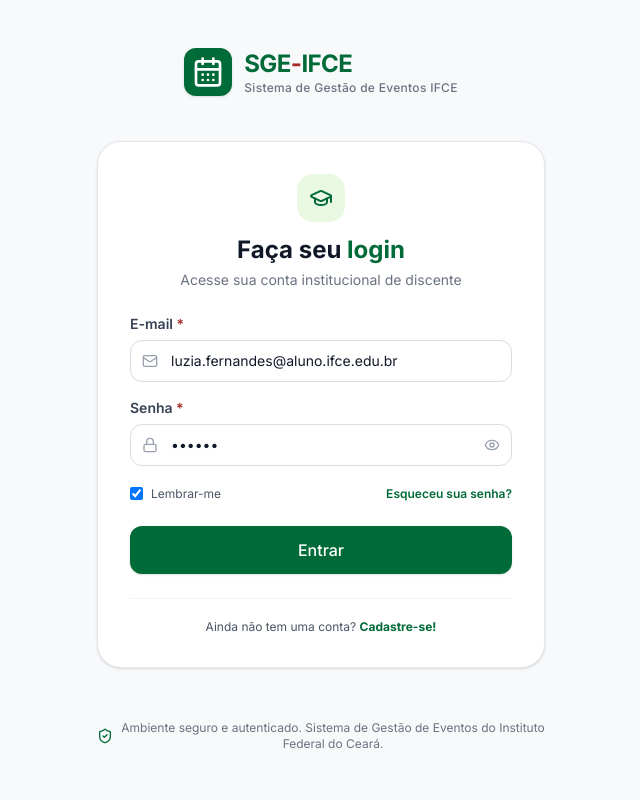
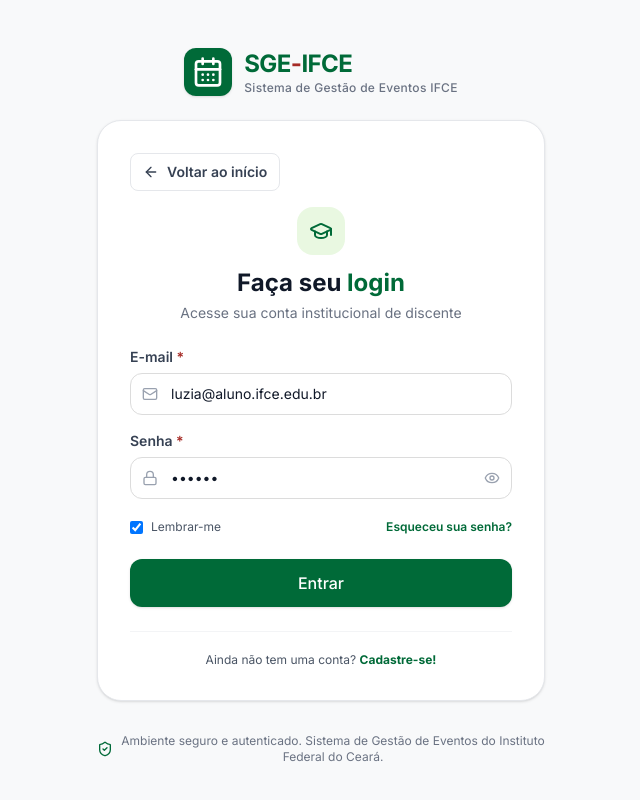
Before and after one commit to Leonardo-de-Moura/sge-dash, a React (Vite) app: page /login/aluno in a window 1280 px wide. Shown: the top 800 px of the page, without its empty margins (319-959 px from the left). Built offline with nearby package versions, Linux system fonts and the light colour scheme; no server answers.

Commit message:
button back to landing page

```diff
--- a/src/api/authApi.ts
+++ b/src/api/authApi.ts
@@ -70,4 +70,5 @@
       body: JSON.stringify({ email }),
     });
   },
+
 };
--- a/src/pages/auth/EmailSentPage.tsx
+++ b/src/pages/auth/EmailSentPage.tsx
@@ -8,7 +8,6 @@
   const navigate = useNavigate();
   const location = useLocation();
   const email = (location.state as { email?: string })?.email || 'seu e-mail institucional';
-
   return (
     <AuthLayout>
       <div className="text-center py-2">
--- a/src/pages/auth/ForgotPasswordPage.tsx
+++ b/src/pages/auth/ForgotPasswordPage.tsx
@@ -9,7 +9,6 @@
   const navigate = useNavigate();
   const [email, setEmail] = useState('');
   const [loading, setLoading] = useState(false);
-
   const handleSubmit = (e: React.FormEvent) => {
     e.preventDefault();
     setLoading(true);
--- a/src/pages/auth/LoginStudentPage.tsx
+++ b/src/pages/auth/LoginStudentPage.tsx
@@ -1,6 +1,6 @@
 import React, { useState } from 'react';
 import { useNavigate, Link } from 'react-router-dom';
-import { Mail, Lock, GraduationCap, Eye, EyeOff, AlertCircle } from 'lucide-react';
+import { Mail, Lock, GraduationCap, Eye, EyeOff, AlertCircle, ArrowLeft } from 'lucide-react';
 import { AuthLayout } from '../../components/layout/AuthLayout';
 import { Input } from '../../components/common/Input';
 import { Button } from '../../components/common/Button';
@@ -10,7 +10,7 @@
   const navigate = useNavigate();
   const { loginWithCredentials } = useAuth();
 
-  const [email, setEmail] = useState('luzia.fernandes@aluno.ifce.edu.br');
+  const [email, setEmail] = useState('luzia@aluno.ifce.edu.br');
   const [password, setPassword] = useState('123456');
   const [showPassword, setShowPassword] = useState(false);
   const [rememberMe, setRememberMe] = useState(true);
@@ -35,6 +35,16 @@
 
   return (
     <AuthLayout>
+      <div className="mb-4">
+        <Link
+          to="/"
+          className="inline-flex items-center gap-2 rounded-lg border border-gray-200 px-3 py-2 text-sm font-semibold text-gray-700 transition-colors hover:bg-gray-50 focus-visible:outline-none focus-visible:ring-2 focus-visible:ring-[#006A38]"
+        >
+          <ArrowLeft className="h-4 w-4" />
+          Voltar ao início
+        </Link>
+      </div>
+
       <div className="text-center mb-6">
         <a href="" className="inline-flex items-center justify-center w-12 h-12 rounded-2xl bg-[#C9EEB4]/40 text-[#006A38] mb-3">
           <GraduationCap className="w-6 h-6" />
--- a/src/pages/auth/LoginTeacherPage.tsx
+++ b/src/pages/auth/LoginTeacherPage.tsx
@@ -1,6 +1,6 @@
 import React, { useState } from 'react';
 import { useNavigate, Link } from 'react-router-dom';
-import { Mail, Lock, BookOpen, Eye, EyeOff, AlertCircle } from 'lucide-react';
+import { Mail, Lock, BookOpen, Eye, EyeOff, AlertCircle, ArrowLeft } from 'lucide-react';
 import { AuthLayout } from '../../components/layout/AuthLayout';
 import { Input } from '../../components/common/Input';
 import { Button } from '../../components/common/Button';
@@ -35,6 +35,16 @@
 
   return (
     <AuthLayout>
+      <div className="mb-4">
+        <Link
+          to="/"
+          className="inline-flex items-center gap-2 rounded-lg border border-gray-200 px-3 py-2 text-sm font-semibold text-gray-700 transition-colors hover:bg-gray-50 focus-visible:outline-none focus-visible:ring-2 focus-visible:ring-[#006A38]"
+        >
+          <ArrowLeft className="h-4 w-4" />
+          Voltar ao início
+        </Link>
+      </div>
+
       <div className="text-center mb-6">
         <a href="" className="inline-flex items-center justify-center w-12 h-12 rounded-2xl bg-[#C9EEB4]/40 text-[#006A38] mb-3">
           <BookOpen className="w-6 h-6" />
--- a/vite.config.ts
+++ b/vite.config.ts
@@ -22,15 +22,15 @@
     watch: process.env.DISABLE_HMR === 'true' ? null : {},
     proxy: {
       '/api': {
-        target: 'http://127.0.0.1:5043',
+        target: 'http://127.0.0.1:5000',
         changeOrigin: true,
       },
       '/swagger': {
-        target: 'http://127.0.0.1:5043',
+        target: 'http://127.0.0.1:5000',
         changeOrigin: true,
       },
       '/health': {
-        target: 'http://127.0.0.1:5043',
+        target: 'http://127.0.0.1:5000',
         changeOrigin: true,
       },
     },
```
Also changed, not shown: 1 other file (tests, documents, lock files or other folders).
